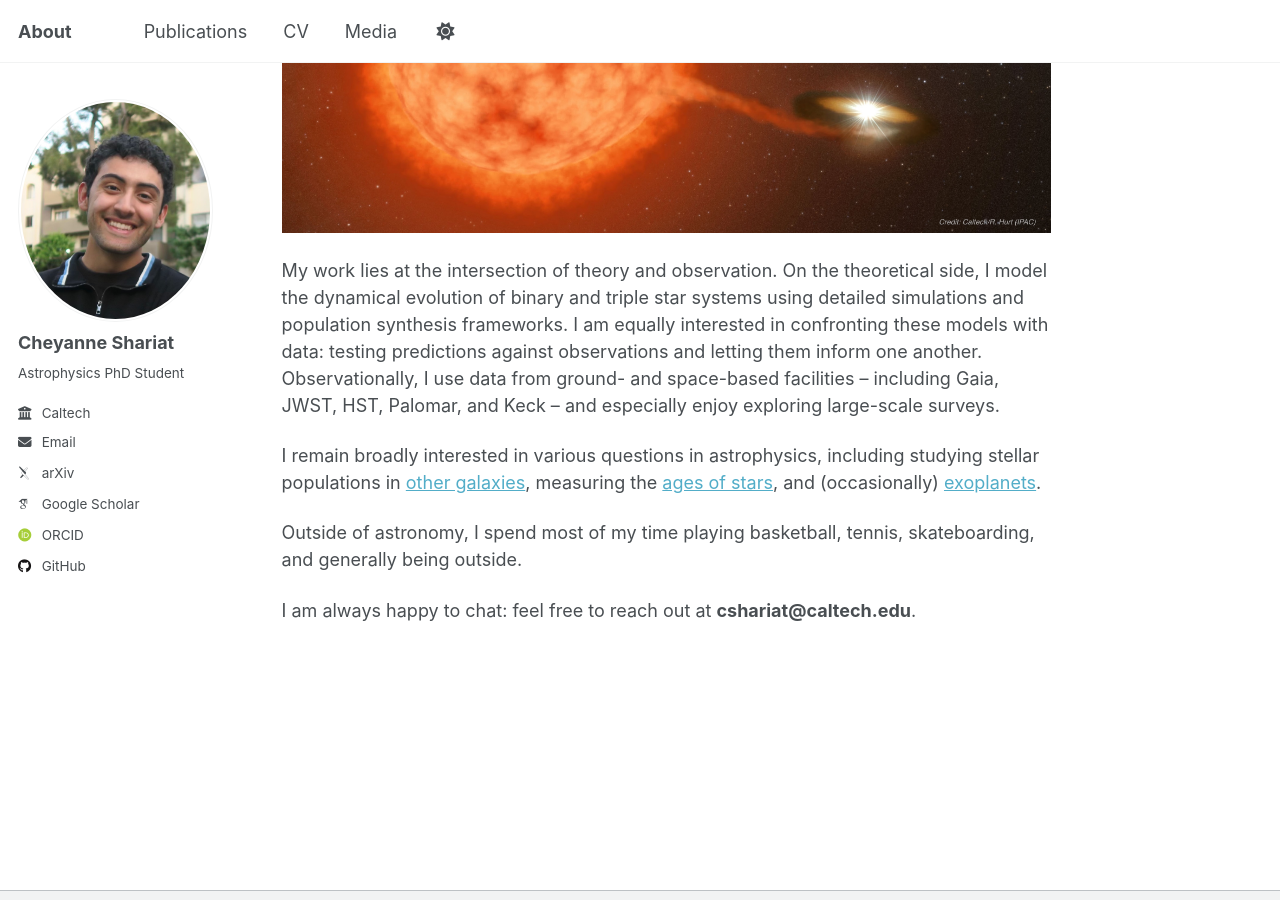
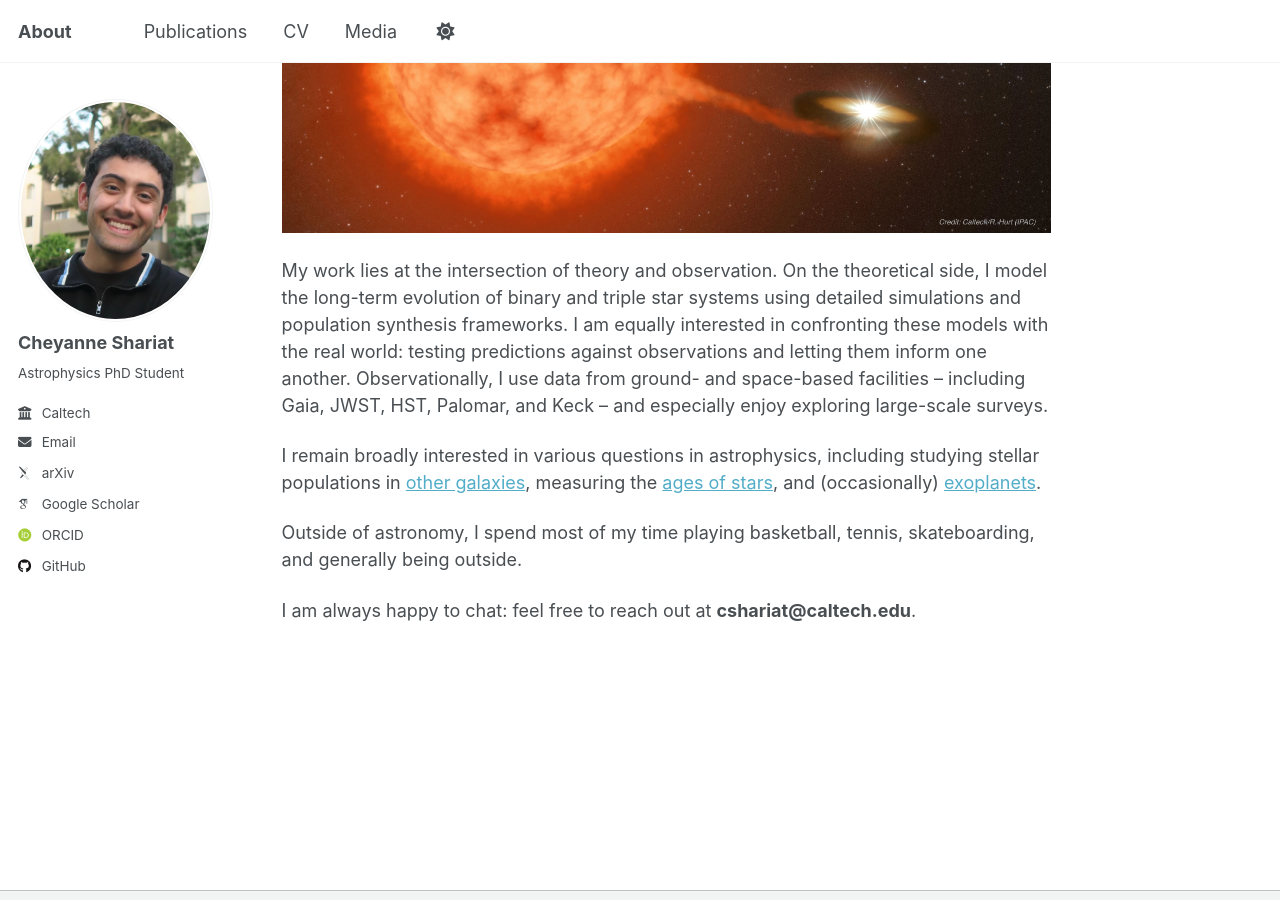
Before and after one commit to cheyanneshariat/cheyanneshariat.github.io, a Jekyll site: the page built from _pages/about.md, in a window 1280 px wide and 900 px high, scrolled down 512 px. Built offline with Jekyll 4.4.1, drawn with Linux system fonts in a browser that asks for light colours; some web fonts are replaced; a script that is not in the unit is left out.

Commit message:
Refine research description in about.md
Updated wording for clarity and precision in describing research focus and methodologies.

```diff
--- a/_pages/about.md
+++ b/_pages/about.md
@@ -13,7 +13,7 @@ My research focuses on the **formation and evolution of multiple-star systems**,
 
 ![Illustration of Accreting Binary in Triple](/images/CV_Triple.jpg){: .align-center width="1000px"}
 
-My work lies at the intersection of theory and observation. On the theoretical side, I model the dynamical evolution of binary and triple star systems using detailed simulations and population synthesis frameworks. I am equally interested in confronting these models with data: testing predictions against observations and letting them inform one another. Observationally, I use data from ground- and space-based facilities -- including Gaia, JWST, HST, Palomar, and Keck -- and especially enjoy exploring large-scale surveys.
+My work lies at the intersection of theory and observation. On the theoretical side, I model the long-term evolution of binary and triple star systems using detailed simulations and population synthesis frameworks. I am equally interested in confronting these models with the real world: testing predictions against observations and letting them inform one another. Observationally, I use data from ground- and space-based facilities -- including Gaia, JWST, HST, Palomar, and Keck -- and especially enjoy exploring large-scale surveys.
 
 I remain broadly interested in various questions in astrophysics, including studying stellar populations in [other galaxies](https://ui.adsabs.harvard.edu/abs/2025arXiv250904555S/abstract), measuring the [ages of stars](https://ui.adsabs.harvard.edu/abs/2025arXiv251008675S/abstract), and (occasionally) [exoplanets](https://ui.adsabs.harvard.edu/abs/2024ApJ...964L..13S/abstract).
 
```
